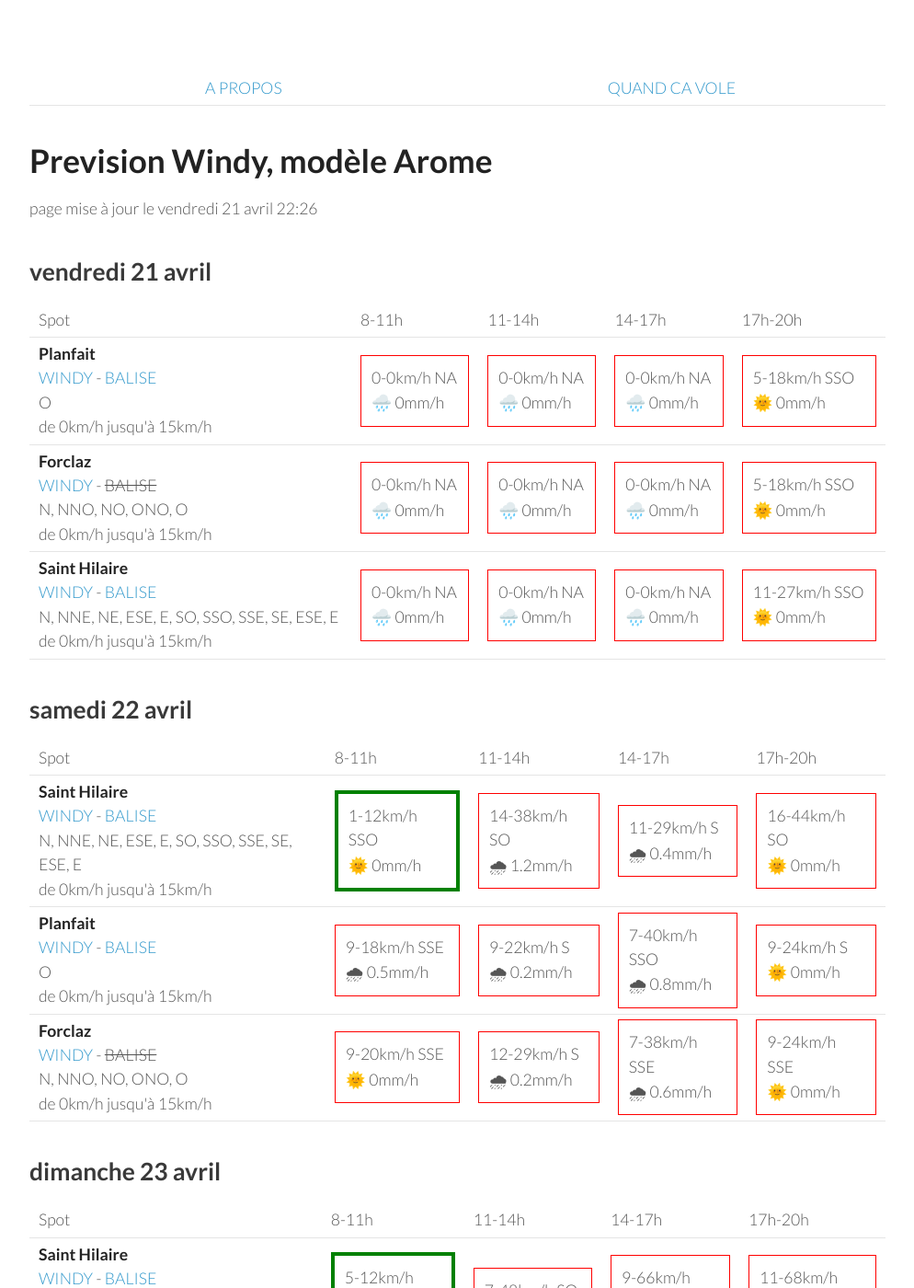
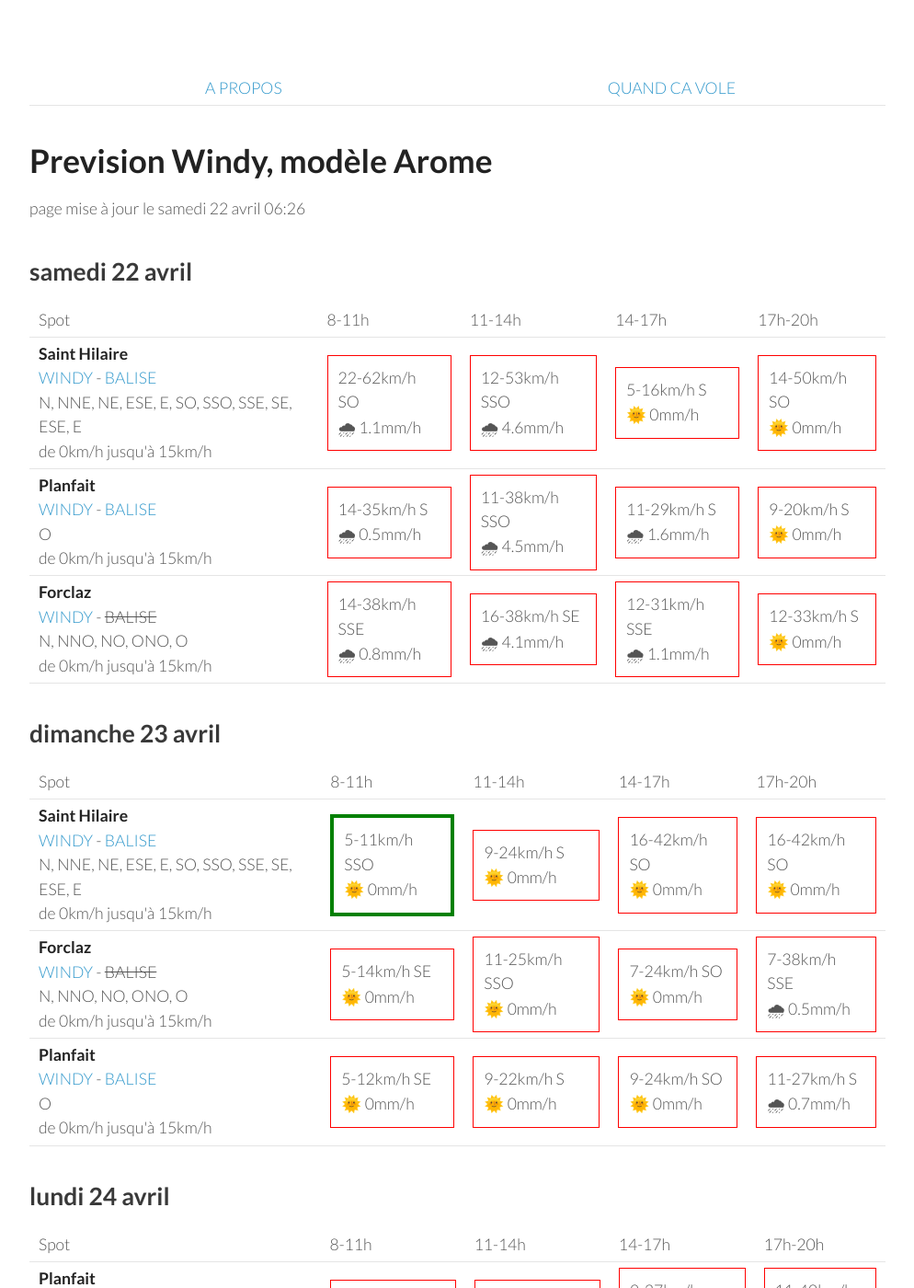
Before and after one commit to parapente-dans-le-nord/parapente-dans-le-nord.github.io, a Jekyll site: the page built from alpes_nord.markdown, in a window 1280 px wide and 1400 px high. Shown: the whole window at 92% size, without its empty margins (26-1020 px from the left). Built offline with Jekyll 4.4.1, drawn with Linux system fonts in a browser that asks for light colours; some of the changed text lies outside the part shown.

Commit message:
update index.markdown

```diff
--- a/alpes_nord.markdown
+++ b/alpes_nord.markdown
@@ -7,51 +7,8 @@ title:  "Tous les spots"
 {: .links}
 
 # Prevision Windy, modèle Arome
-page mise à jour le vendredi 21 avril 22:26
+page mise à jour le samedi 22 avril 06:26
 
-## vendredi 21 avril
-
-{::nomarkdown}
-<table>
-  <tbody>
-    <tr>
-      <td>Spot</td>
-      <td>8-11h</td>
-      <td>11-14h</td>
-      <td>14-17h</td>
-      <td>17h-20h</td>
-    </tr>
-<tr>
-        <td><strong>Planfait</strong><br><a href="https://windy.com/45.853/6.223?45.415,6.223,8">WINDY</a> - <span class=""><a href="https://www.openwindmap.org/PP496">BALISE</a> </span><br> <span class="vent-favorable">O</span><br><span class="force-vent">de 0km/h jusqu'à 15km/h</span> </td>
-
-            <td><div class="not-flyable"><p>0-0km/h NA</p><p>🌧️ 0mm/h</p></div></td>
-            <td><div class="not-flyable"><p>0-0km/h NA</p><p>🌧️ 0mm/h</p></div></td>
-            <td><div class="not-flyable"><p>0-0km/h NA</p><p>🌧️ 0mm/h</p></div></td>
-            <td><div class="not-flyable"><p>5-18km/h SSO</p><p>🌞 0mm/h</p></div></td>
-
-    </tr>
-<tr>
-        <td><strong>Forclaz</strong><br><a href="https://windy.com/45.814/6.247?45.375,6.246,8,m:eVwaglz">WINDY</a> - <span class="no-balise"> BALISE </span><br> <span class="vent-favorable">N, NNO, NO, ONO, O</span><br><span class="force-vent">de 0km/h jusqu'à 15km/h</span> </td>
-
-            <td><div class="not-flyable"><p>0-0km/h NA</p><p>🌧️ 0mm/h</p></div></td>
-            <td><div class="not-flyable"><p>0-0km/h NA</p><p>🌧️ 0mm/h</p></div></td>
-            <td><div class="not-flyable"><p>0-0km/h NA</p><p>🌧️ 0mm/h</p></div></td>
-            <td><div class="not-flyable"><p>5-18km/h SSO</p><p>🌞 0mm/h</p></div></td>
-
-    </tr>
-<tr>
-        <td><strong>Saint Hilaire</strong><br><a href="https://windy.com/45.307/5.888?45.087,5.889,9,m:eUFagkX">WINDY</a> - <span class=""><a href="http://www.balisemeteo.com/balise.php?idBalise=61">BALISE</a> </span><br> <span class="vent-favorable">N, NNE, NE, ESE, E, SO, SSO, SSE, SE, ESE, E</span><br><span class="force-vent">de 0km/h jusqu'à 15km/h</span> </td>
-
-            <td><div class="not-flyable"><p>0-0km/h NA</p><p>🌧️ 0mm/h</p></div></td>
-            <td><div class="not-flyable"><p>0-0km/h NA</p><p>🌧️ 0mm/h</p></div></td>
-            <td><div class="not-flyable"><p>0-0km/h NA</p><p>🌧️ 0mm/h</p></div></td>
-            <td><div class="not-flyable"><p>11-27km/h SSO</p><p>🌞 0mm/h</p></div></td>
-
-    </tr>
-
-</tbody>
-</table>
-{:/}
 ## samedi 22 avril
 
 {::nomarkdown}
@@ -67,30 +24,30 @@ page mise à jour le vendredi 21 avril 22:26
 <tr>
         <td><strong>Saint Hilaire</strong><br><a href="https://windy.com/45.307/5.888?45.087,5.889,9,m:eUFagkX">WINDY</a> - <span class=""><a href="http://www.balisemeteo.com/balise.php?idBalise=61">BALISE</a> </span><br> <span class="vent-favorable">N, NNE, NE, ESE, E, SO, SSO, SSE, SE, ESE, E</span><br><span class="force-vent">de 0km/h jusqu'à 15km/h</span> </td>
 
-            <td><div class="flyable"><p>1-12km/h SSO</p><p>🌞 0mm/h</p></div></td>
-            <td><div class="not-flyable"><p>14-38km/h SO</p><p>🌧 1.2mm/h</p></div></td>
-            <td><div class="not-flyable"><p>11-29km/h S</p><p>🌧 0.4mm/h</p></div></td>
-            <td><div class="not-flyable"><p>16-44km/h SO</p><p>🌞 0mm/h</p></div></td>
+            <td><div class="not-flyable"><p>22-62km/h SO</p><p>🌧 1.1mm/h</p></div></td>
+            <td><div class="not-flyable"><p>12-53km/h SSO</p><p>🌧 4.6mm/h</p></div></td>
+            <td><div class="not-flyable"><p>5-16km/h S</p><p>🌞 0mm/h</p></div></td>
+            <td><div class="not-flyable"><p>14-50km/h SO</p><p>🌞 0mm/h</p></div></td>
 
 
     </tr>
 <tr>
         <td><strong>Planfait</strong><br><a href="https://windy.com/45.853/6.223?45.415,6.223,8">WINDY</a> - <span class=""><a href="https://www.openwindmap.org/PP496">BALISE</a> </span><br> <span class="vent-favorable">O</span><br><span class="force-vent">de 0km/h jusqu'à 15km/h</span> </td>
 
-            <td><div class="not-flyable"><p>9-18km/h SSE</p><p>🌧 0.5mm/h</p></div></td>
-            <td><div class="not-flyable"><p>9-22km/h S</p><p>🌧 0.2mm/h</p></div></td>
-            <td><div class="not-flyable"><p>7-40km/h SSO</p><p>🌧 0.8mm/h</p></div></td>
-            <td><div class="not-flyable"><p>9-24km/h S</p><p>🌞 0mm/h</p></div></td>
+            <td><div class="not-flyable"><p>14-35km/h S</p><p>🌧 0.5mm/h</p></div></td>
+            <td><div class="not-flyable"><p>11-38km/h SSO</p><p>🌧 4.5mm/h</p></div></td>
+            <td><div class="not-flyable"><p>11-29km/h S</p><p>🌧 1.6mm/h</p></div></td>
+            <td><div class="not-flyable"><p>9-20km/h S</p><p>🌞 0mm/h</p></div></td>
 
 
     </tr>
 <tr>
         <td><strong>Forclaz</strong><br><a href="https://windy.com/45.814/6.247?45.375,6.246,8,m:eVwaglz">WINDY</a> - <span class="no-balise"> BALISE </span><br> <span class="vent-favorable">N, NNO, NO, ONO, O</span><br><span class="force-vent">de 0km/h jusqu'à 15km/h</span> </td>
 
-            <td><div class="not-flyable"><p>9-20km/h SSE</p><p>🌞 0mm/h</p></div></td>
-            <td><div class="not-flyable"><p>12-29km/h S</p><p>🌧 0.2mm/h</p></div></td>
-            <td><div class="not-flyable"><p>7-38km/h SSE</p><p>🌧 0.6mm/h</p></div></td>
-            <td><div class="not-flyable"><p>9-24km/h SSE</p><p>🌞 0mm/h</p></div></td>
+            <td><div class="not-flyable"><p>14-38km/h SSE</p><p>🌧 0.8mm/h</p></div></td>
+            <td><div class="not-flyable"><p>16-38km/h SE</p><p>🌧 4.1mm/h</p></div></td>
+            <td><div class="not-flyable"><p>12-31km/h SSE</p><p>🌧 1.1mm/h</p></div></td>
+            <td><div class="not-flyable"><p>12-33km/h S</p><p>🌞 0mm/h</p></div></td>
 
 
     </tr>
@@ -113,30 +70,30 @@ page mise à jour le vendredi 21 avril 22:26
 <tr>
         <td><strong>Saint Hilaire</strong><br><a href="https://windy.com/45.307/5.888?45.087,5.889,9,m:eUFagkX">WINDY</a> - <span class=""><a href="http://www.balisemeteo.com/balise.php?idBalise=61">BALISE</a> </span><br> <span class="vent-favorable">N, NNE, NE, ESE, E, SO, SSO, SSE, SE, ESE, E</span><br><span class="force-vent">de 0km/h jusqu'à 15km/h</span> </td>
 
-            <td><div class="flyable"><p>5-12km/h SSO</p><p>🌞 0mm/h</p></div></td>
-            <td><div class="not-flyable"><p>7-48km/h SO</p><p>🌞 0mm/h</p></div></td>
-            <td><div class="not-flyable"><p>9-66km/h SSO</p><p>🌧 1mm/h</p></div></td>
-            <td><div class="not-flyable"><p>11-68km/h SSO</p><p>🌧 0.7mm/h</p></div></td>
+            <td><div class="flyable"><p>5-11km/h SSO</p><p>🌞 0mm/h</p></div></td>
+            <td><div class="not-flyable"><p>9-24km/h S</p><p>🌞 0mm/h</p></div></td>
+            <td><div class="not-flyable"><p>16-42km/h SO</p><p>🌞 0mm/h</p></div></td>
+            <td><div class="not-flyable"><p>16-42km/h SO</p><p>🌞 0mm/h</p></div></td>
+
+
+    </tr>
+<tr>
+        <td><strong>Forclaz</strong><br><a href="https://windy.com/45.814/6.247?45.375,6.246,8,m:eVwaglz">WINDY</a> - <span class="no-balise"> BALISE </span><br> <span class="vent-favorable">N, NNO, NO, ONO, O</span><br><span class="force-vent">de 0km/h jusqu'à 15km/h</span> </td>
+
+            <td><div class="not-flyable"><p>5-14km/h SE</p><p>🌞 0mm/h</p></div></td>
+            <td><div class="not-flyable"><p>11-25km/h SSO</p><p>🌞 0mm/h</p></div></td>
+            <td><div class="not-flyable"><p>7-24km/h SO</p><p>🌞 0mm/h</p></div></td>
+            <td><div class="not-flyable"><p>7-38km/h SSE</p><p>🌧 0.5mm/h</p></div></td>
 
 
     </tr>
 <tr>
         <td><strong>Planfait</strong><br><a href="https://windy.com/45.853/6.223?45.415,6.223,8">WINDY</a> - <span class=""><a href="https://www.openwindmap.org/PP496">BALISE</a> </span><br> <span class="vent-favorable">O</span><br><span class="force-vent">de 0km/h jusqu'à 15km/h</span> </td>
 
-            <td><div class="not-flyable"><p>7-14km/h SSE</p><p>🌞 0mm/h</p></div></td>
-            <td><div class="not-flyable"><p>5-27km/h SSO</p><p>🌞 0mm/h</p></div></td>
-            <td><div class="not-flyable"><p>9-40km/h SO</p><p>🌧 0.5mm/h</p></div></td>
-            <td><div class="not-flyable"><p>7-44km/h SSE</p><p>🌧 2.5mm/h</p></div></td>
-
-
-    </tr>
-<tr>
-        <td><strong>Forclaz</strong><br><a href="https://windy.com/45.814/6.247?45.375,6.246,8,m:eVwaglz">WINDY</a> - <span class="no-balise"> BALISE </span><br> <span class="vent-favorable">N, NNO, NO, ONO, O</span><br><span class="force-vent">de 0km/h jusqu'à 15km/h</span> </td>
-
-            <td><div class="not-flyable"><p>7-18km/h SSE</p><p>🌞 0mm/h</p></div></td>
-            <td><div class="not-flyable"><p>5-27km/h S</p><p>🌞 0mm/h</p></div></td>
-            <td><div class="not-flyable"><p>5-42km/h SSO</p><p>🌧 0.6mm/h</p></div></td>
-            <td><div class="not-flyable"><p>5-46km/h SE</p><p>🌧 4.2mm/h</p></div></td>
+            <td><div class="not-flyable"><p>5-12km/h SE</p><p>🌞 0mm/h</p></div></td>
+            <td><div class="not-flyable"><p>9-22km/h S</p><p>🌞 0mm/h</p></div></td>
+            <td><div class="not-flyable"><p>9-24km/h SO</p><p>🌞 0mm/h</p></div></td>
+            <td><div class="not-flyable"><p>11-27km/h S</p><p>🌧 0.7mm/h</p></div></td>
 
 
     </tr>
@@ -159,30 +116,30 @@ page mise à jour le vendredi 21 avril 22:26
 <tr>
         <td><strong>Planfait</strong><br><a href="https://windy.com/45.853/6.223?45.415,6.223,8">WINDY</a> - <span class=""><a href="https://www.openwindmap.org/PP496">BALISE</a> </span><br> <span class="vent-favorable">O</span><br><span class="force-vent">de 0km/h jusqu'à 15km/h</span> </td>
 
-            <td><div class="not-flyable"><p>3-18km/h S</p><p>🌧 1.9mm/h</p></div></td>
-            <td><div class="not-flyable"><p>5-29km/h O</p><p>🌧 1.3mm/h</p></div></td>
-            <td><div class="not-flyable"><p>5-27km/h O</p><p>🌧 0.5mm/h</p></div></td>
-            <td><div class="not-flyable"><p>7-33km/h O</p><p>🌞 0mm/h</p></div></td>
+            <td><div class="not-flyable"><p>1-22km/h SO</p><p>🌧 1.9mm/h</p></div></td>
+            <td><div class="not-flyable"><p>5-27km/h SO</p><p>🌧 1.3mm/h</p></div></td>
+            <td><div class="not-flyable"><p>9-37km/h OSO</p><p>🌧 0.3mm/h</p></div></td>
+            <td><div class="not-flyable"><p>11-40km/h O</p><p>🌞 0mm/h</p></div></td>
 
 
     </tr>
 <tr>
         <td><strong>Saint Hilaire</strong><br><a href="https://windy.com/45.307/5.888?45.087,5.889,9,m:eUFagkX">WINDY</a> - <span class=""><a href="http://www.balisemeteo.com/balise.php?idBalise=61">BALISE</a> </span><br> <span class="vent-favorable">N, NNE, NE, ESE, E, SO, SSO, SSE, SE, ESE, E</span><br><span class="force-vent">de 0km/h jusqu'à 15km/h</span> </td>
 
-            <td><div class="not-flyable"><p>1-24km/h SO</p><p>🌧 2.2mm/h</p></div></td>
-            <td><div class="not-flyable"><p>5-29km/h O</p><p>🌧 0.8mm/h</p></div></td>
-            <td><div class="not-flyable"><p>3-29km/h ONO</p><p>🌧 0.8mm/h</p></div></td>
-            <td><div class="not-flyable"><p>5-33km/h ONO</p><p>🌧 0.5mm/h</p></div></td>
+            <td><div class="not-flyable"><p>0-22km/h NNO</p><p>🌧 3.4mm/h</p></div></td>
+            <td><div class="not-flyable"><p>3-27km/h NNO</p><p>🌧 0.5mm/h</p></div></td>
+            <td><div class="not-flyable"><p>5-31km/h ONO</p><p>🌧 0.4mm/h</p></div></td>
+            <td><div class="not-flyable"><p>5-35km/h O</p><p>🌧 0.2mm/h</p></div></td>
 
 
     </tr>
 <tr>
         <td><strong>Forclaz</strong><br><a href="https://windy.com/45.814/6.247?45.375,6.246,8,m:eVwaglz">WINDY</a> - <span class="no-balise"> BALISE </span><br> <span class="vent-favorable">N, NNO, NO, ONO, O</span><br><span class="force-vent">de 0km/h jusqu'à 15km/h</span> </td>
 
-            <td><div class="not-flyable"><p>3-20km/h SSO</p><p>🌧 2.1mm/h</p></div></td>
-            <td><div class="not-flyable"><p>5-31km/h ONO</p><p>🌧 1.6mm/h</p></div></td>
-            <td><div class="not-flyable"><p>5-33km/h O</p><p>🌧 1.1mm/h</p></div></td>
-            <td><div class="not-flyable"><p>9-38km/h O</p><p>🌧 0.5mm/h</p></div></td>
+            <td><div class="not-flyable"><p>1-20km/h SO</p><p>🌧 2.2mm/h</p></div></td>
+            <td><div class="not-flyable"><p>3-27km/h OSO</p><p>🌧 1.1mm/h</p></div></td>
+            <td><div class="not-flyable"><p>9-37km/h O</p><p>🌧 0.2mm/h</p></div></td>
+            <td><div class="not-flyable"><p>11-40km/h O</p><p>🌞 0mm/h</p></div></td>
 
 
     </tr>
@@ -205,8 +162,8 @@ page mise à jour le vendredi 21 avril 22:26
 <tr>
         <td><strong>Saint Hilaire</strong><br><a href="https://windy.com/45.307/5.888?45.087,5.889,9,m:eUFagkX">WINDY</a> - <span class=""><a href="http://www.balisemeteo.com/balise.php?idBalise=61">BALISE</a> </span><br> <span class="vent-favorable">N, NNE, NE, ESE, E, SO, SSO, SSE, SE, ESE, E</span><br><span class="force-vent">de 0km/h jusqu'à 15km/h</span> </td>
 
-            <td><div class="not-flyable"><p>3-27km/h N</p><p>🌧 1mm/h</p></div></td>
-            <td><div class="not-flyable"><p>5-35km/h NO</p><p>🌧 1.1mm/h</p></div></td>
+            <td><div class="not-flyable"><p>1-29km/h OSO</p><p>🌧 4.3mm/h</p></div></td>
+            <td><div class="not-flyable"><p>3-37km/h NO</p><p>🌧 3.7mm/h</p></div></td>
             <td><div class="not-flyable"><p>5-44km/h N</p><p>🌧 2mm/h</p></div></td>
             <td><div class="not-flyable"><p>7-50km/h N</p><p>🌧 1.6mm/h</p></div></td>
 
@@ -215,18 +172,18 @@ page mise à jour le vendredi 21 avril 22:26
 <tr>
         <td><strong>Planfait</strong><br><a href="https://windy.com/45.853/6.223?45.415,6.223,8">WINDY</a> - <span class=""><a href="https://www.openwindmap.org/PP496">BALISE</a> </span><br> <span class="vent-favorable">O</span><br><span class="force-vent">de 0km/h jusqu'à 15km/h</span> </td>
 
-            <td><div class="not-flyable"><p>3-33km/h O</p><p>🌧 3.2mm/h</p></div></td>
-            <td><div class="not-flyable"><p>7-33km/h ONO</p><p>🌧 3mm/h</p></div></td>
-            <td><div class="not-flyable"><p>7-35km/h NO</p><p>🌧 2.3mm/h</p></div></td>
-            <td><div class="not-flyable"><p>9-37km/h NO</p><p>🌧 1.4mm/h</p></div></td>
+            <td><div class="not-flyable"><p>3-24km/h SO</p><p>🌧 2.2mm/h</p></div></td>
+            <td><div class="not-flyable"><p>5-29km/h O</p><p>🌧 2.6mm/h</p></div></td>
+            <td><div class="not-flyable"><p>7-37km/h NO</p><p>🌧 4.1mm/h</p></div></td>
+            <td><div class="not-flyable"><p>7-35km/h NO</p><p>🌧 0.8mm/h</p></div></td>
 
 
     </tr>
 <tr>
         <td><strong>Forclaz</strong><br><a href="https://windy.com/45.814/6.247?45.375,6.246,8,m:eVwaglz">WINDY</a> - <span class="no-balise"> BALISE </span><br> <span class="vent-favorable">N, NNO, NO, ONO, O</span><br><span class="force-vent">de 0km/h jusqu'à 15km/h</span> </td>
 
-            <td><div class="not-flyable"><p>1-24km/h OSO</p><p>🌧 0.6mm/h</p></div></td>
-            <td><div class="not-flyable"><p>5-31km/h O</p><p>🌧 2mm/h</p></div></td>
+            <td><div class="not-flyable"><p>3-27km/h OSO</p><p>🌧 1.2mm/h</p></div></td>
+            <td><div class="not-flyable"><p>5-31km/h O</p><p>🌧 2.6mm/h</p></div></td>
             <td><div class="not-flyable"><p>7-38km/h NO</p><p>🌧 3.8mm/h</p></div></td>
             <td><div class="not-flyable"><p>7-35km/h NO</p><p>🌧 0.9mm/h</p></div></td>
 
@@ -251,10 +208,10 @@ page mise à jour le vendredi 21 avril 22:26
 <tr>
         <td><strong>Planfait</strong><br><a href="https://windy.com/45.853/6.223?45.415,6.223,8">WINDY</a> - <span class=""><a href="https://www.openwindmap.org/PP496">BALISE</a> </span><br> <span class="vent-favorable">O</span><br><span class="force-vent">de 0km/h jusqu'à 15km/h</span> </td>
 
-            <td><div class="not-flyable"><p>3-16km/h E</p><p>🌞 0mm/h</p></div></td>
-            <td><div class="not-flyable"><p>3-18km/h ONO</p><p>🌞 0mm/h</p></div></td>
-            <td><div class="not-flyable"><p>3-24km/h O</p><p>🌞 0mm/h</p></div></td>
-            <td><div class="not-flyable"><p>3-25km/h ONO</p><p>🌞 0mm/h</p></div></td>
+            <td><div class="not-flyable"><p>5-16km/h E</p><p>🌞 0mm/h</p></div></td>
+            <td><div class="not-flyable"><p>1-16km/h ONO</p><p>🌞 0mm/h</p></div></td>
+            <td><div class="not-flyable"><p>3-22km/h O</p><p>🌞 0mm/h</p></div></td>
+            <td><div class="not-flyable"><p>3-25km/h NNO</p><p>🌞 0mm/h</p></div></td>
 
 
     </tr>
```
